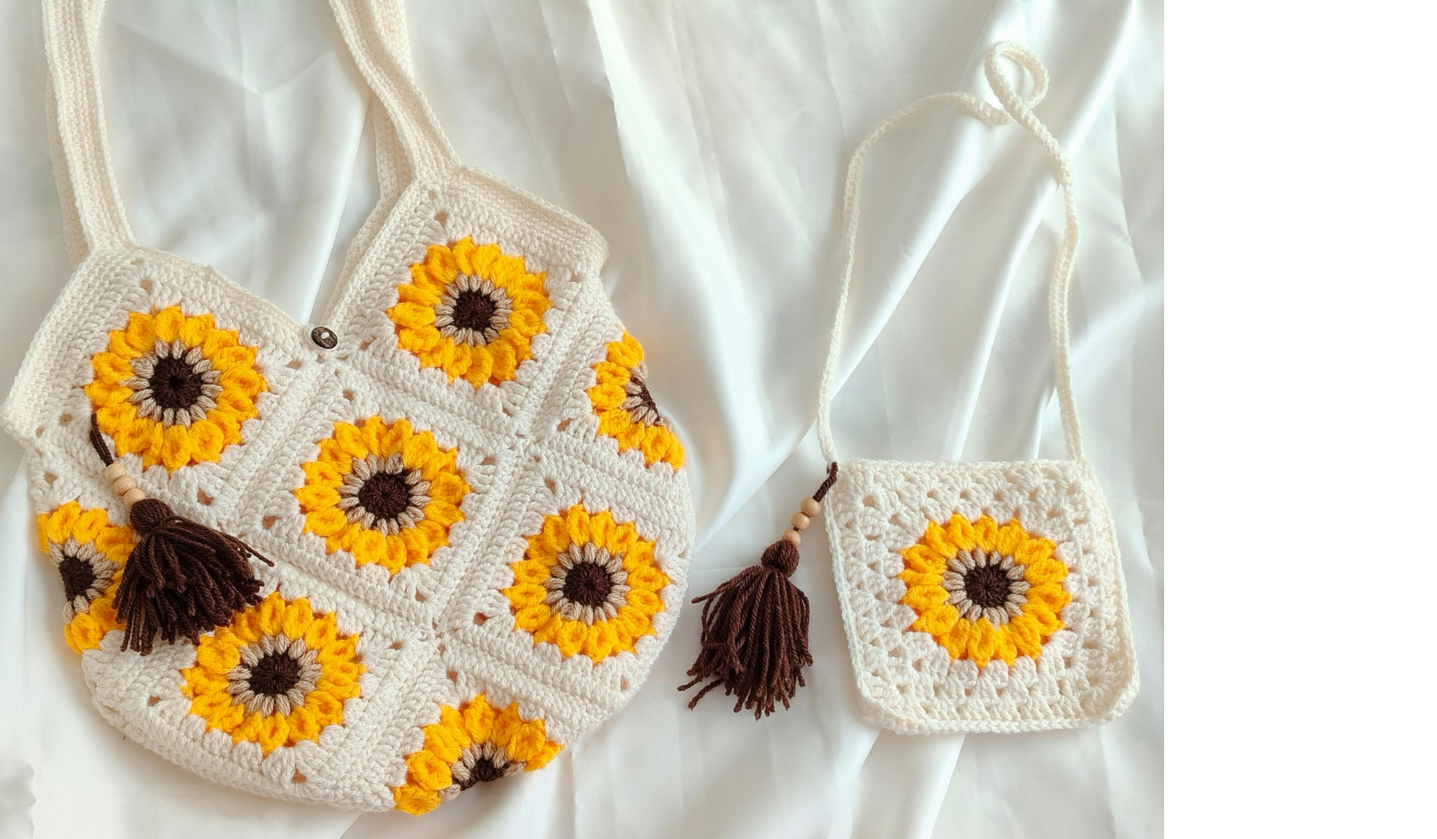
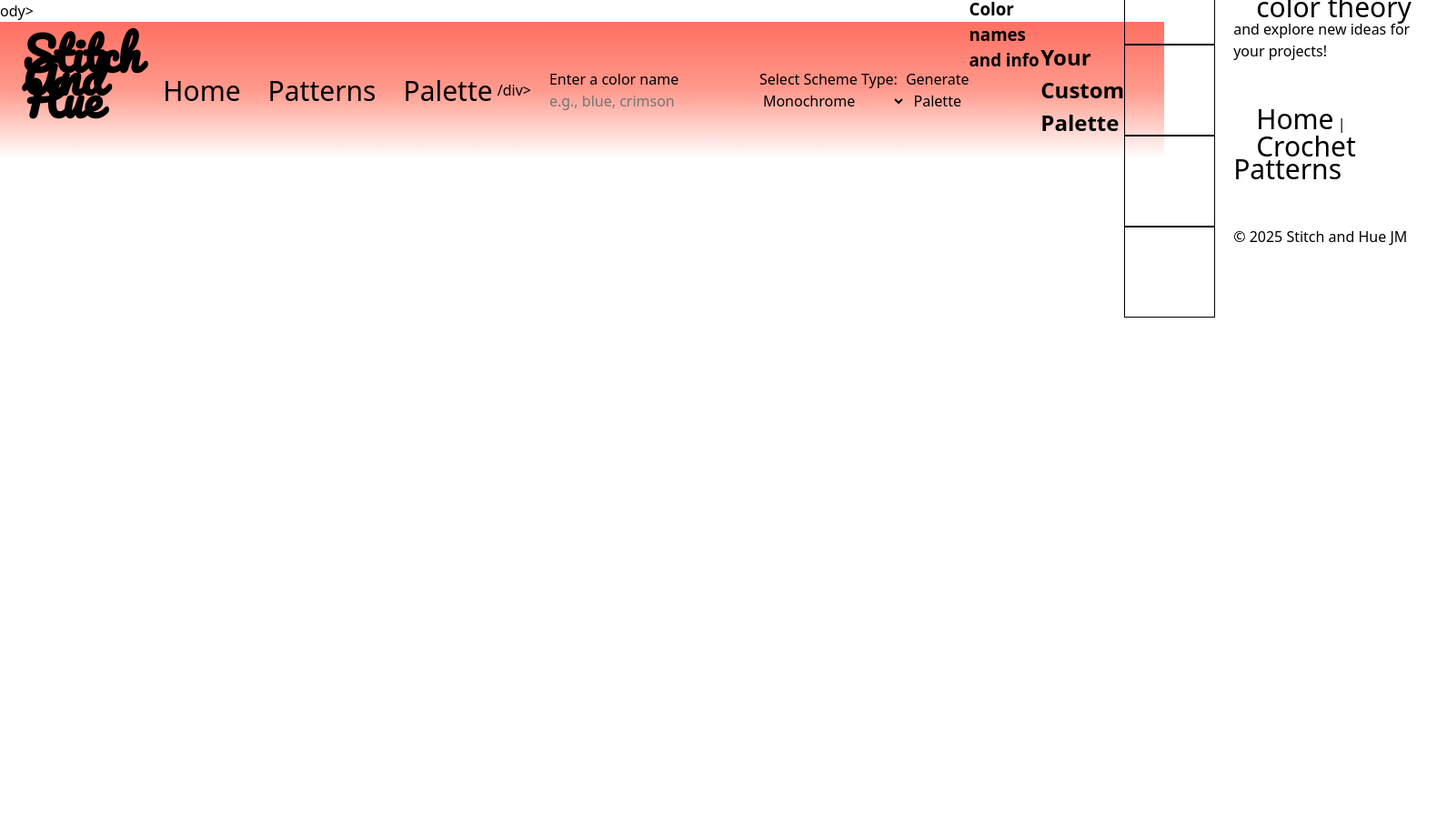
Before and after one commit to Morrell616/StitchandHue, a website: page public/ColorPalette.html in a window 1280 px wide. Shown: the top 922 px of the page at 91% size, 1580 px wide, since content can reach past the window. After the commit the page ends 800 px from the top, so only its background shows below. Drawn offline with Linux system fonts and the light colour scheme.

Commit message:
updated header and menu

```diff
--- a/public/ColorPalette.html
+++ b/public/ColorPalette.html
@@ -1,28 +1,28 @@
-<!DOCTYPE html>
+
+
+<b<!DOCTYPE html>
   <html lang="en">
   <head>
       <meta charset="UTF-8">
       <meta name="viewport" content="width=device-width, initial-scale=1.0">
-  <title>Create Your Color Palette</title>
-  <link rel="stylesheet" href="/css/colorpalette.css">
+      <meta http-equiv="X-UA-Compatible" content="ie=edge">
+      <link href="https://fonts.googleapis.com/css2?family=Pacifico&display=swap" rel="stylesheet">
+
+      <link rel="stylesheet" href="css/style.css">
+
+      <title>Granny Square Pattern</title>
+
   </head>
-  <body>
+  ody>
+    <div class="header">
+     <a href= "#default" class = "title">Stitch And Hue</a>
+      <div class="header-right">
+        <a href="index.html">Home</a>
+        <a href="pattern.html">Patterns</a>
+        <a href="ColorPalette.html">Palette</a>
+      /div>
+    </div>
 
-    <header class="header">
-      <figure>
-          <img src="img/bag.jpg" alt="CrochetBackground" class="header-image">
-      </figure>
-
-      <h1 class="title">Color Palette Generator</h1>
-      <nav class="nav-menu">
-        <ul>
-          <li> <a href="index.html">Home</a></li>
-          <li> <a href="pattern.html">Patterns</a></li>
-          <li> <a href="ColorPalette.html">Palette</a></li>
-         </ul>
-      </nav>
-
-    </header>
 
     <div>
       <label for="color-name">Enter a color name</label>
@@ -68,7 +68,7 @@
   <footer>
     <p>Powered by <a href="https://www.thecolorapi.com">TheColorAPI</a>. Learn more about <a href="#">color theory</a> and explore new ideas for your projects!</p>
     <p><a href="index.html">Home</a> | <a href="pattern.html">Crochet Patterns</a></p>
-    <p>&copy; 2025 Color Palette Generator JM</p>
+    <p>&copy; 2025 Stitch and Hue JM</p>
   </footer>
 
 </html>
--- a/public/css/colorpalette.css
+++ b/public/css/colorpalette.css
@@ -1 +1,38 @@
 @import url("reset.css");
+
+html, body {
+    padding: 0;
+    margin: 0;
+}
+
+
+    .header {
+    background: linear-gradient(#ff6f61, #ff9a8d, white);
+    display: flex;
+    flex-direction: row;
+    align-items: center;
+    justify-content: space-between;
+    padding: 0 20px;
+    height: 100px;
+
+    }
+
+    .title {
+        margin: 0;
+        font-size: 2rem;
+        font-weight: bold;
+        color: black;
+        margin: 0;
+    }
+
+
+     .header a {
+        font-size: 18px;
+        line-height: 25px;
+        border-radius: 4px;
+        margin-left: 10px;
+     }
+
+     .header-right {
+        display:flex;
+     }
--- a/public/css/style.css
+++ b/public/css/style.css
@@ -8,37 +8,48 @@ html, body {
 
     .header {
     background: linear-gradient(#ff6f61, #ff9a8d, white);
-    margin-bottom: 20px;
-	border-bottom: 8px solid #000000;
-	display: flex;
-	align-items: center;
-    flex-wrap: wrap;
-	position: relative;
+    display: flex;
+    flex-direction: column;
+    justify-content: center;
+    align-items: center;
+    height: 150px;
+
     }
 
-    .header-image {
-    display: flex;
-    align-items: center;
-    width: 400px;
-    height: auto;
-    margin-bottom:10px;
-        }
+    .header a.title {
+        font-size: 36px;
+        font-weight: bold;
+        font-family: "Pacifico", sans-serif;
+        color:black;
+        margin-bottom: 30px;
+        flex-shrink: 3;
+    }
 
-    .title {
-        margin: 0;
-        text-align: center;
-        font-size: 1rem;
-        color: black;
-        margin-bottom: 10px;
+
+    .header a {
+        font-size: 15px;
+        line-height: 25px;
+        border-radius: 4px;
+        margin-left: 5px;
+        padding-left:20px;
     }
-    .nav-menu {
-        display: flex;
-        justify-content: space-between ;
-        align-items: center;
-        padding: 5px 20px;
-        width: 100%;
 
+    .header-right a:hover {
+        background-color:teal;
+        color:#000;
     }
+    .header-right a.active {
+        background-color:teal;
+        color: white;
+    }
+
+    .header-right {
+        display:flex;
+        justify-content: center;
+        padding-right: 20px;
+        gap: 5px;
+    }
+
 
     .description {
         display:flex;
@@ -48,9 +59,6 @@ html, body {
         color: #FFFFFF;
         margin-bottom: 10px;
     }
-
-
-
 
     .content-container {
     display:flex;
@@ -68,7 +76,6 @@ html, body {
         max-width: 150px;
         height: auto;
         margin-bottom: 10px;
-        border-radius: 50%;
         box-shadow: 0 4px 6px rgba(0,0,0, 0.1);
 
     }
@@ -143,18 +150,47 @@ html, body {
     @media (min-width: 760px) {
 
         .image-folder {
-            display: flex;
-            flex-direction: column;
             justify-content: center;
-            align-items: center;
             object-fit: cover;
-            aspect-ratio: 16 / 9;
-            width:100%;
+            max-width:1024px;
             height: 200px;
             margin-bottom: 20px;
-            padding: 30px;
-            }
+    }
+    .header {
+        background: linear-gradient(#ff6f61, #ff9a8d, white);
+        display: flex;
+        flex-direction: row;
+        justify-content: space-between;
+        height: 150px;
+
+        }
+
+        .header a.title {
+            font-size: 50px;
+            font-weight: bold;
+            color:black;
+            margin-bottom: 30px;
+            flex-shrink: 3;
+        }
+
+
+        .header a {
+            font-size: 30px;
+            line-height: 25px;
+            border-radius: 4px;
+            margin-left: 5px;
+            padding-left:20px;
+        }
+
+        .header-right {
+            display:flex;
+            justify-content: flex-end;
+            padding-right: 20px;
+            gap: 5px;
+        }
 
             p {
                 font-size: 2 rem;
     }
+
+    }
```
Also changed, not shown: public/index.html (+16 -25 lines), public/pattern.html (+10 -18 lines). Lines whose indentation alone changed are shown as unchanged.
